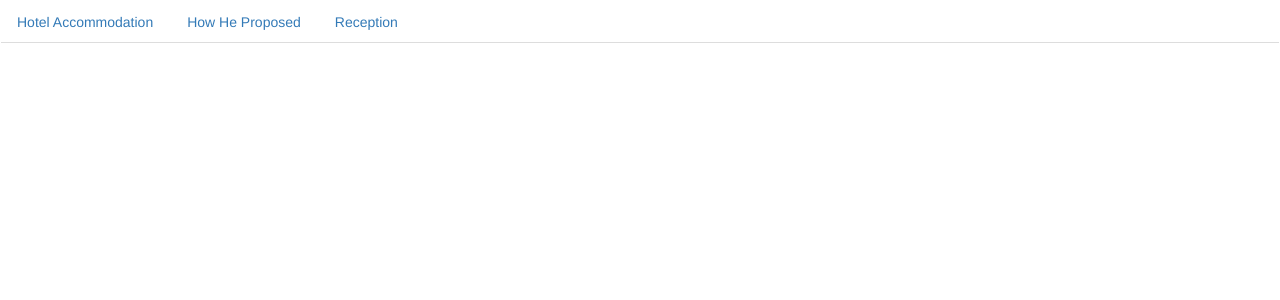
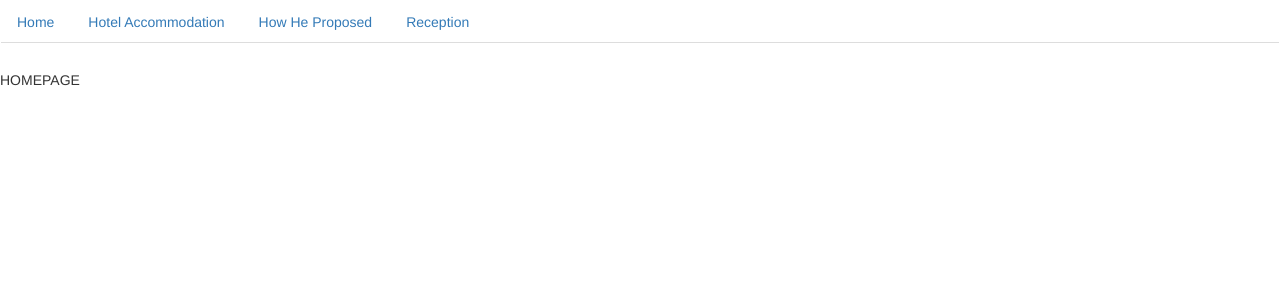
Before and after one commit to vuclemson/mywedding, a Jekyll site: the page built from index.html, in a window 1280 px wide. Shown: the top 300 px of the page. Built offline with Jekyll 4.4.1, drawn with Linux system fonts in a browser that asks for light colours.

Commit message:
add homepage

```diff
--- /dev/null
+++ b/_includes/bootstrap.html
@@ -0,0 +1,6 @@
+<!-- Latest compiled and minified CSS -->
+<link rel="stylesheet" href="https://maxcdn.bootstrapcdn.com/bootstrap/3.3.5/css/bootstrap.min.css">
+<!-- Optional theme -->
+<link rel="stylesheet" href="https://maxcdn.bootstrapcdn.com/bootstrap/3.3.5/css/bootstrap-theme.min.css">
+<!-- Latest compiled and minified JavaScript -->
+<script src="https://maxcdn.bootstrapcdn.com/bootstrap/3.3.5/js/bootstrap.min.js"></script>
--- a/_includes/head.html
+++ b/_includes/head.html
@@ -6,10 +6,5 @@
   <title>{% if page.title %}{{ page.title }}{% else %}{{ site.title }}{% endif %}</title>
   <meta name="description" content="{% if page.excerpt %}{{ page.excerpt | strip_html | strip_newlines | truncate: 160 }}{% else %}{{ site.description }}{% endif %}">
 
-<!-- Latest compiled and minified CSS -->
-<link rel="stylesheet" href="https://maxcdn.bootstrapcdn.com/bootstrap/3.3.5/css/bootstrap.min.css">
-<!-- Optional theme -->
-<link rel="stylesheet" href="https://maxcdn.bootstrapcdn.com/bootstrap/3.3.5/css/bootstrap-theme.min.css">
-<!-- Latest compiled and minified JavaScript -->
-<script src="https://maxcdn.bootstrapcdn.com/bootstrap/3.3.5/js/bootstrap.min.js"></script>
+{% include bootstrap.html %}
 </head>
--- a/_includes/header.html
+++ b/_includes/header.html
@@ -1,5 +1,6 @@
 <nav class=navbar navbar-default">
 <ul class="nav nav-tabs">
+	<li role="presentation"><a href=../index.html>Home</a></li>
 {% for page in site.pages %}
 	{% if page.category == "realpage" %}
 	<li role="presentation"><a href={{ page.url }}>{{ page.title }} </a></li>
--- a/index.html
+++ b/index.html
@@ -2,3 +2,5 @@
 layout: default
 title: home
 ---
+
+<p> HOMEPAGE</p>
```
